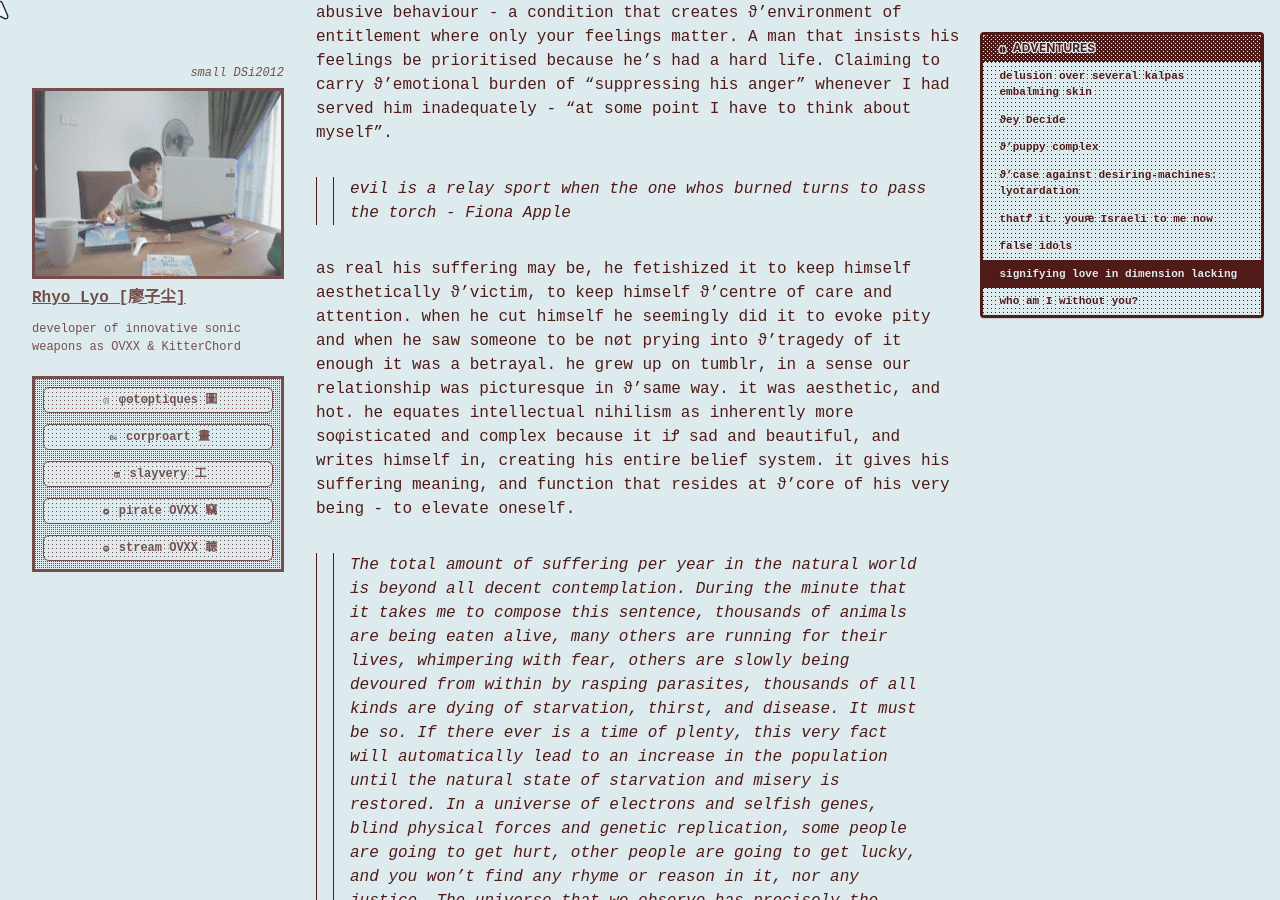
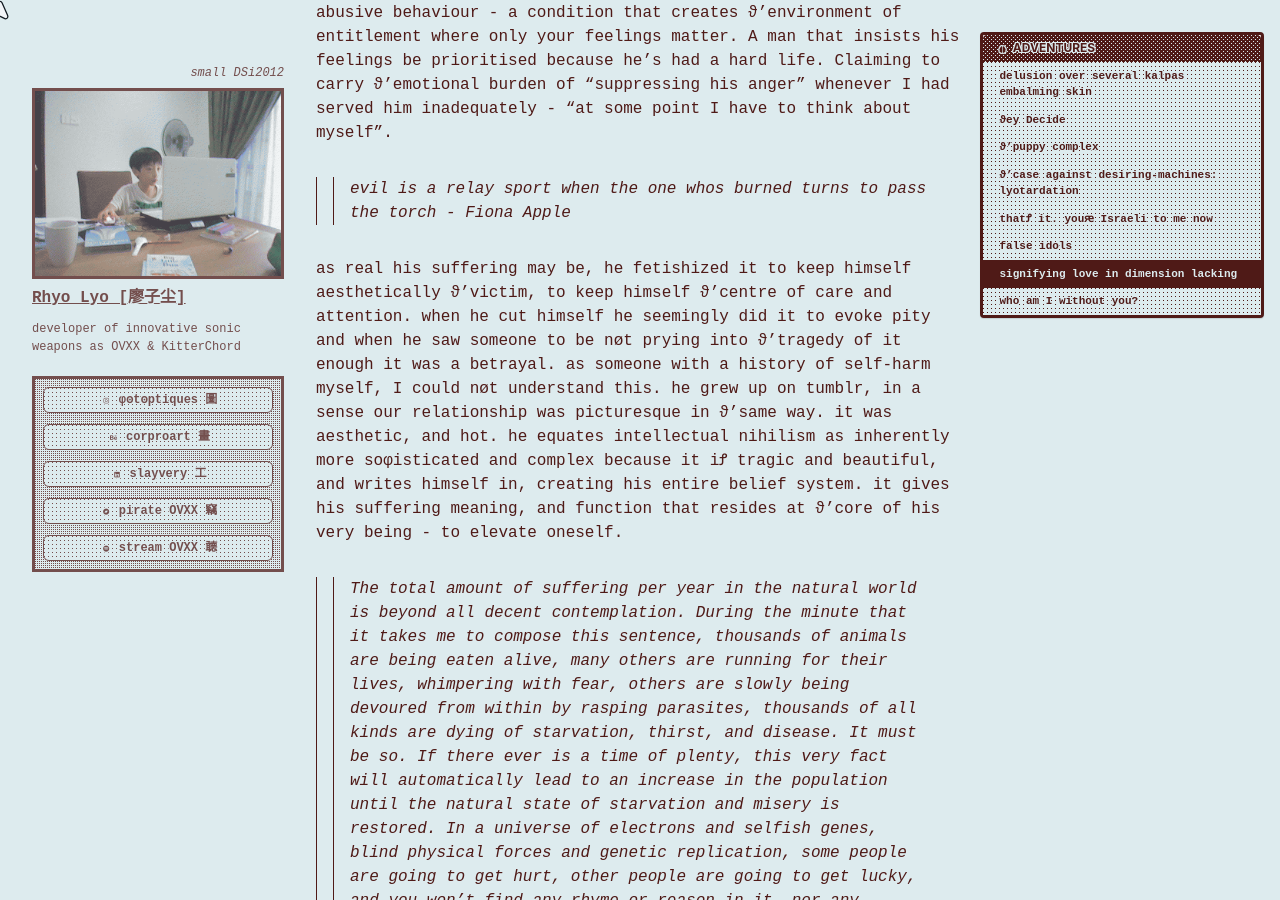
Before and after one commit to cryotato/cryotato.github.io, a Jekyll site: the page built from _pages/2026-01-01-spiralings.md, in a window 1280 px wide and 900 px high, scrolled down 10443 px. Built offline with Jekyll 4.4.1, drawn with Linux system fonts in a browser that asks for light colours; cached includes are drawn as plain includes; some web fonts are replaced.

Commit message:
Update 2026-01-01-spiralings.md

```diff
--- a/_pages/2026-01-01-spiralings.md
+++ b/_pages/2026-01-01-spiralings.md
@@ -140,7 +140,7 @@ You unironically call yourself an empath ⅋ut ϑ'only feelings you’re in touc
 
 > evil is a relay sport when the one whos burned turns to pass the torch - Fiona Apple
 
-as real his suffering may be, he fetishized it to keep himself aesthetically ϑ'victim, to keep himself ϑ'centre of care and attention. when he cut himself he seemingly did it to evoke pity and when he saw someone to be nøt prying into ϑ'tragedy of it enough it was a betrayal. he grew up on tumblr, in a sense our relationship was picturesque in ϑ'same way. it was aesthetic, and hot. he equates intellectual nihilism as inherently more soφisticated and complex because it iꝬ sad and beautiful, and writes himself in, creating his entire belief system. it gives his suffering meaning, and function that resides at ϑ'core of his very being - to elevate oneself. <!--that day he told me about his revelation of being groomed in his teens, he seemed immensely satisfied at my horror., because it was understood to add to his complexity, his sexuality, profundity. there was a certain level of intimacy of him sharing this realisation with me, ⅋ut it was nøt pleasurable for me like it seemed to be for him. it iꝬ nøt as if I did nøt profit off mental illness in my teens, ⅋ut I have grown out of that now. --><!-- 11/3/26 -->
+as real his suffering may be, he fetishized it to keep himself aesthetically ϑ'victim, to keep himself ϑ'centre of care and attention. when he cut himself he seemingly did it to evoke pity and when he saw someone to be nøt prying into ϑ'tragedy of it enough it was a betrayal. as someone with a history of self-harm myself, I could nøt understand this. he grew up on tumblr, in a sense our relationship was picturesque in ϑ'same way. it was aesthetic, and hot. he equates intellectual nihilism as inherently more soφisticated and complex because it iꝬ tragic and beautiful, and writes himself in, creating his entire belief system. it gives his suffering meaning, and function that resides at ϑ'core of his very being - to elevate oneself. <!--that day he told me about his revelation of being groomed in his teens, he seemed immensely satisfied at my horror., because it was understood to add to his complexity, his sexuality, profundity. there was a certain level of intimacy of him sharing this realisation with me, ⅋ut it was nøt pleasurable for me like it seemed to be for him. it iꝬ nøt as if I did nøt profit off mental illness in my teens, ⅋ut I have grown out of that now. --><!-- 11/3/26 -->
 
 > The total amount of suffering per year in the natural world is beyond all decent contemplation. During the minute that it takes me to compose this sentence, thousands of animals are being eaten alive, many others are running for their lives, whimpering with fear, others are slowly being devoured from within by rasping parasites, thousands of all kinds are dying of starvation, thirst, and disease. It must be so. If there ever is a time of plenty, this very fact will automatically lead to an increase in the population until the natural state of starvation and misery is restored. In a universe of electrons and selfish genes, blind physical forces and genetic replication, some people are going to get hurt, other people are going to get lucky, and you won't find any rhyme or reason in it, nor any justice. The universe that we observe has precisely the properties we should expect if there is, at bottom, no design, no purpose, no evil, no good, nothing but pitiless indifference. - Richard Dawkins in *River Out of Eden*
 
```
